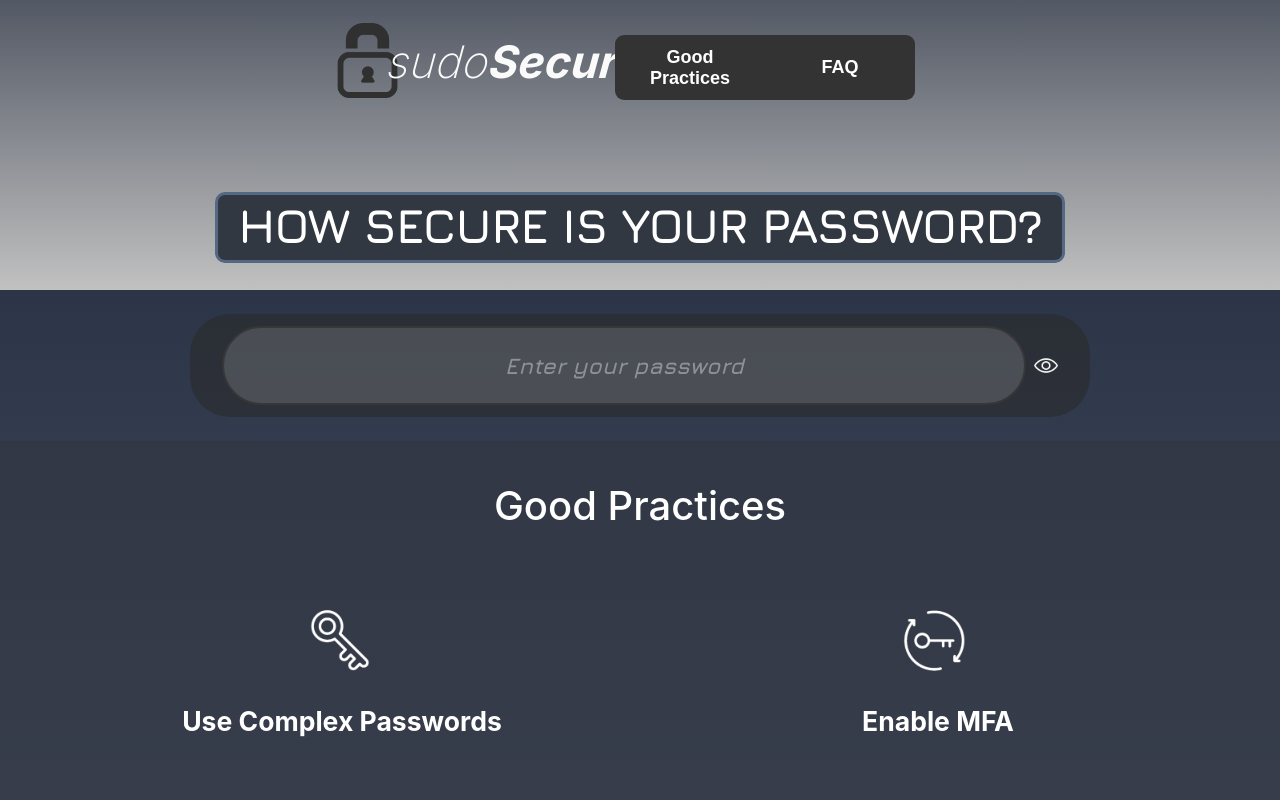
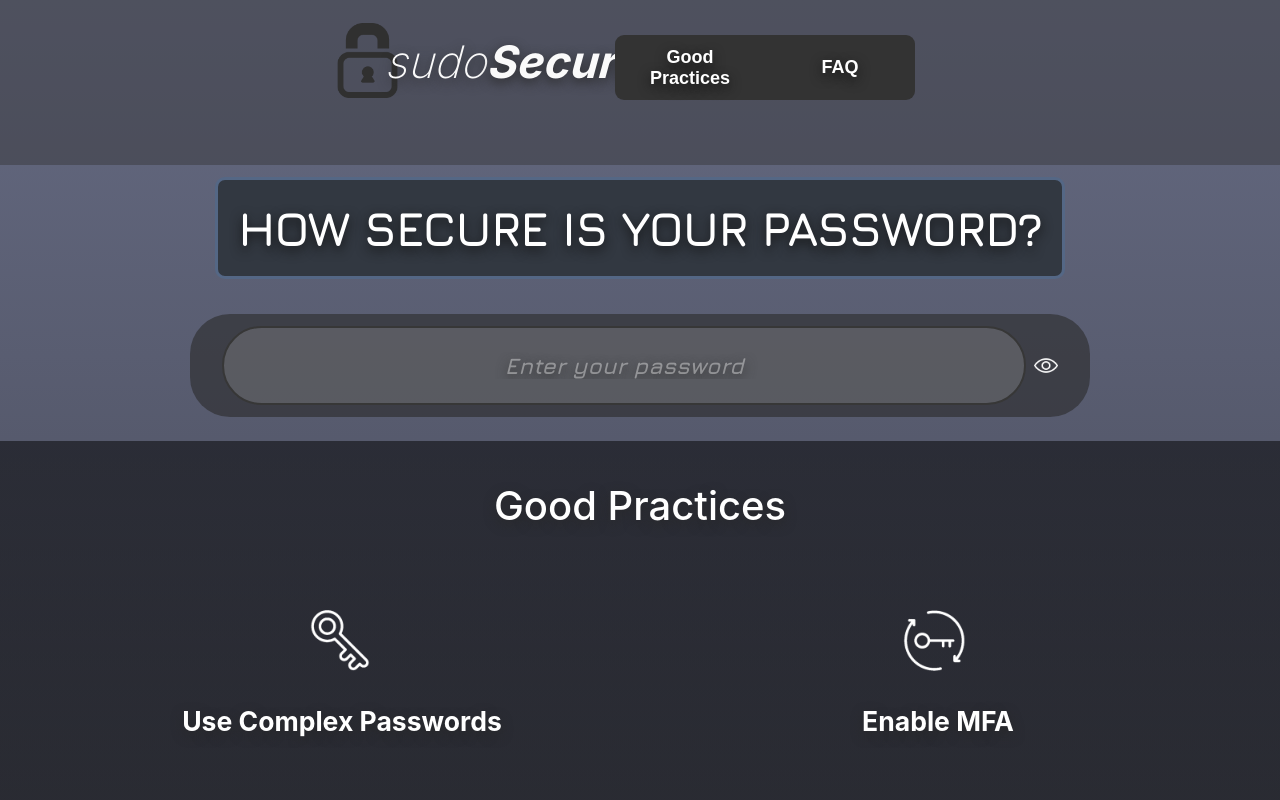
Before and after one commit to Obedozah/SudoSecure, a React (Create React App) app in the folder frontend/: page / in a window 1280 px wide. Shown: the top 800 px of the page. Built offline with nearby package versions, Linux system fonts and the light colour scheme.

Commit message:
Shadow changes /all

```diff
--- a/frontend/src/components/HeaderFooter/FAQ.css
+++ b/frontend/src/components/HeaderFooter/FAQ.css
@@ -1,4 +1,5 @@
 /* ========== GENERAL LAYOUT ========== */
+
 
 .goodp-section {
   margin: 0;
@@ -7,6 +8,7 @@
   /* background: linear-gradient(to bottom, #677b9cff, #1c1e1fff); */
   /* height: 800px; */
   overflow: hidden;
+
 }
 
 .goodp-title {
@@ -14,6 +16,7 @@
   font-weight: 500;
   position: relative;
   top: 40px;
+    text-shadow: 0 4px 12px rgba(40, 40, 40, 1);
 }
 
 .goodp-sub {
@@ -59,6 +62,7 @@
   /* border: solid; */
   overflow: hidden;
   transition: height 0.6s ease;
+  text-shadow: 0 4px 12px rgba(40, 40, 40, 1);
 }
 
 .goodp-img {
--- a/frontend/src/components/HeaderFooter/FAQ.jsx
+++ b/frontend/src/components/HeaderFooter/FAQ.jsx
@@ -259,7 +259,7 @@ function FAQ() {
 
 
     return (
-    <header style={{background: 'linear-gradient(to bottom, rgba(48, 51, 58, .5), rgba(34, 37, 44, 0.5))'}}>
+    <header style={{background: 'linear-gradient(to bottom, rgba(0, 0, 0, 0.5), rgb(39, 39, 39, 0.5))'}}>
       {/* ===== GOOD PRACTICES ===== */}
       <h1 id="GoodP" className="goodp-section">
         <b className="goodp-title">Good Practices</b>
--- a/frontend/src/components/HeaderFooter/Header.css
+++ b/frontend/src/components/HeaderFooter/Header.css
@@ -1,9 +1,6 @@
 @import url('https://fonts.googleapis.com/css2?family=Jura:wght@300..700&family=Varela&display=swap');
 
 /* Top header bar */
-header {
-  background: linear-gradient(to bottom, rgb(82, 88, 100), rgb(193, 193, 193));
-}
 
 .header-top {
   margin: 0;
@@ -14,6 +11,7 @@ header {
   flex-direction: row;
   position: relative;
   overflow: hidden;
+  background-color: rgba(56, 57, 61, 0.5)
 }
 
 /* Bottom header bar */
@@ -36,9 +34,7 @@ header {
   font-weight: 350;
   font-family: 'Jura', sans-serif;
   letter-spacing: -1px;
-  padding-left: 20px;
-  padding-right: 20px;
-  padding-bottom: 5px;
+  padding: 20px;
   background-color: #323841ff;
   border: solid #546785ff;
   border-radius: 10px;
@@ -54,4 +50,9 @@ header {
 button {
   font-family: '', sans-serif;
   font-weight: 700;
+  text-shadow: 0 4px 12px rgb(19, 19, 19);
 }
+
+.header-bottom {
+    text-shadow: 0 4px 12px rgb(19, 19, 19);
+}
--- a/frontend/src/components/HeaderFooter/Header.jsx
+++ b/frontend/src/components/HeaderFooter/Header.jsx
@@ -55,6 +55,7 @@ function Header() {
         : zoomLevel <= 250
         ? "178px"
         : "53px":'53px',
+    textShadow: "0 4px 12px rgba(40, 40, 40, 1)"
   };
 
   // const updateWinLen=()=>{
@@ -131,12 +132,10 @@ function Header() {
       <h1 className="header-bottom">
         <b
           className="password-title"
-          style={{
-            height: zoomLevel < 400 ? zoomLevel < 250? "60px": '80px' : "110px",
-            top: "0px",
-          }}
         >
-          <b>HOW SECURE IS YOUR PASSWORD?</b>
+          <b>
+            HOW SECURE IS YOUR PASSWORD?
+          </b>
         </b>
       </h1>
     </header>
--- a/frontend/src/components/PasswordSection/InputSection/Input.css
+++ b/frontend/src/components/PasswordSection/InputSection/Input.css
@@ -25,6 +25,7 @@
     padding: 1.5rem 1.5rem;
     width: 100%;
     height: 100%;
+    text-shadow: 0 4px 12px rgb(50, 50, 50);
 
     background-color: #f5f7f927;
     cursor: pointer;
--- a/frontend/src/components/PasswordSection/PasswordSection.css
+++ b/frontend/src/components/PasswordSection/PasswordSection.css
@@ -3,6 +3,7 @@
     flex-direction: column;
     align-items: center;
     padding-top: 1.5em;
+    text-shadow: 0 4px 12px rgb(19, 19, 19);
 }
 
 .input-content {
--- a/frontend/src/index.css
+++ b/frontend/src/index.css
@@ -1,6 +1,6 @@
 body {
   margin: 0;
-  background: linear-gradient(to bottom, rgb(32, 41, 59), rgb(72, 82, 102), rgb(32, 41, 59));
+  background: linear-gradient(to bottom, rgb(101, 106, 130), rgb(35, 35, 37));
   font-family: -apple-system, BlinkMacSystemFont, 'Segoe UI', 'Roboto', 'Oxygen',
     'Ubuntu', 'Cantarell', 'Fira Sans', 'Droid Sans', 'Helvetica Neue',
     sans-serif;
```
